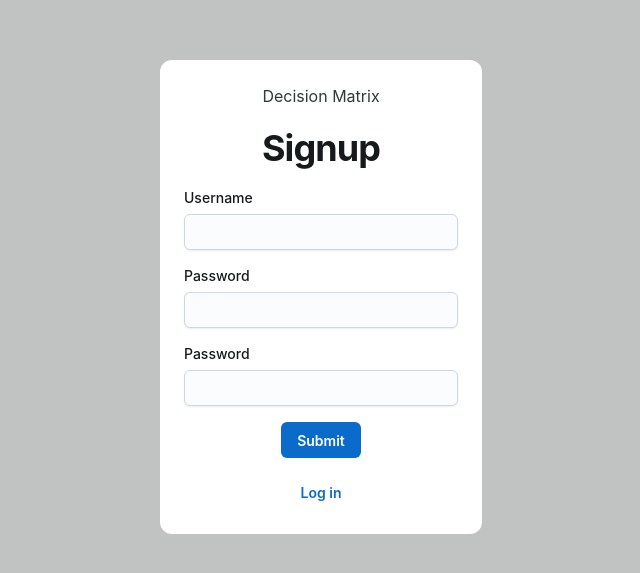
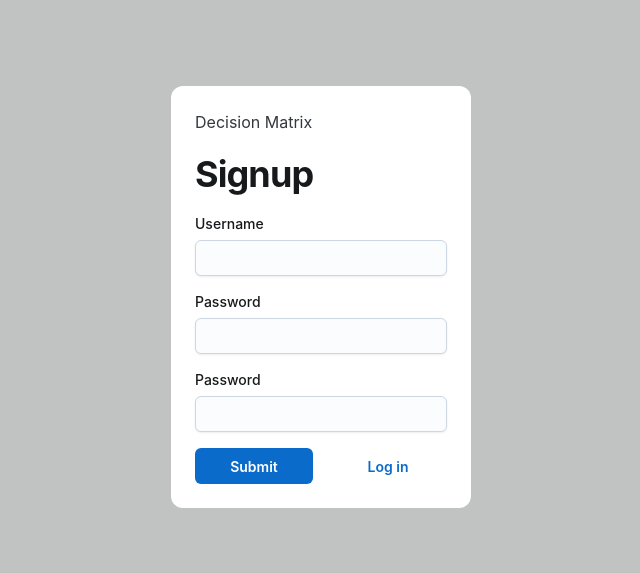
Before and after one commit to davidrhoderick/decision-matrix-frontend, a React (Vite) app: page /signup in a window 1280 px wide. Shown: the part 103-676 px from the top of the page, without its empty margins (319-959 px from the left). Built offline with nearby package versions, Linux system fonts and the light colour scheme; no server answers.

Commit message:
Abstracting more components into AuthForm component for login and signup and fixing error reporting.

```diff
--- a/src/components/AuthContainer.tsx
+++ /dev/null
@@ -1,29 +0,0 @@
-import { Stack, Typography } from "@mui/joy";
-import { FC, ReactNode } from "react";
-
-const AuthContainer: FC<{ children: ReactNode }> = ({ children }) => (
-  <Stack
-    alignItems={"center"}
-    justifyContent={"center"}
-    sx={(theme) => ({
-      background: theme.vars.palette.background.backdrop,
-      height: `100vh`,
-    })}
-  >
-    <Stack
-      spacing={2}
-      sx={(theme) => ({
-        background: theme.vars.palette.background.body,
-        padding: 3,
-        borderRadius: theme.vars.radius.lg,
-      })}
-      alignItems={"center"}
-    >
-      <Typography>Decision Matrix</Typography>
-
-      {children}
-    </Stack>
-  </Stack>
-);
-
-export default AuthContainer;
--- /dev/null
+++ b/src/components/AuthForm.tsx
@@ -0,0 +1,61 @@
+import { Stack, Typography, Grid, Alert } from "@mui/joy";
+import { FC, FormEventHandler, ReactNode } from "react";
+
+type Props = {
+  children: ReactNode;
+  title: string;
+  onSubmit: FormEventHandler;
+  leftAction?: ReactNode;
+  rightAction?: ReactNode;
+  error?: string;
+};
+
+const AuthForm: FC<Props> = ({
+  children,
+  title,
+  onSubmit,
+  leftAction,
+  rightAction,
+  error,
+}) => (
+  <Stack
+    alignItems={"center"}
+    justifyContent={"center"}
+    sx={(theme) => ({
+      background: theme.vars.palette.background.backdrop,
+      height: `100vh`,
+    })}
+  >
+    <Stack
+      spacing={2}
+      sx={(theme) => ({
+        background: theme.vars.palette.background.body,
+        padding: 3,
+        borderRadius: theme.vars.radius.lg,
+      })}
+      component={"form"}
+      onSubmit={onSubmit}
+      width={"300px"}
+    >
+      <Typography>Decision Matrix</Typography>
+
+      <Typography level={"h1"}>{title}</Typography>
+
+      {children}
+
+      {error && <Alert color={"danger"}>{error}</Alert>}
+
+      <Grid container px={1}>
+        <Grid xs={6} mr={1} ml={-1}>
+          {leftAction}
+        </Grid>
+
+        <Grid xs={6} ml={1} mr={-1}>
+          {rightAction}
+        </Grid>
+      </Grid>
+    </Stack>
+  </Stack>
+);
+
+export default AuthForm;
--- a/src/pages/Login.tsx
+++ b/src/pages/Login.tsx
@@ -9,15 +9,13 @@ import { AppDispatch, RootState } from "@/redux/store";
 import { login } from "@/redux/authSlice";
 
 import {
-  Alert,
   Button,
   FormControl,
   FormHelperText,
   FormLabel,
   Input,
-  Typography,
 } from "@mui/joy";
-import AuthContainer from "../components/AuthContainer";
+import AuthForm from "../components/AuthForm";
 
 type FormData = {
   username: string;
@@ -57,7 +55,7 @@ const Login: FC = () => {
       })
       .catch((error) => {
         setLoading(false);
-        setLoginError(error);
+        setLoginError(error.message);
         console.error(error);
       });
   });
@@ -66,9 +64,21 @@ const Login: FC = () => {
   const passwordMessage = "Please enter a valid password" as const;
 
   return (
-    <AuthContainer>
-      <Typography level={"h1"}>Login</Typography>
-
+    <AuthForm
+      title={"Login"}
+      onSubmit={onSubmit}
+      leftAction={
+        <Button type={"submit"} disabled={loading} fullWidth>
+          Submit
+        </Button>
+      }
+      rightAction={
+        <Button variant={"plain"} component={Link} to="/signup" fullWidth>
+          Sign up
+        </Button>
+      }
+      error={loginError}
+    >
       <Controller
         control={control}
         name={"username"}
@@ -110,17 +120,7 @@ const Login: FC = () => {
           </FormControl>
         )}
       />
-
-      {loginError && <Alert color={"danger"}>{loginError}</Alert>}
-
-      <Button onClick={onSubmit} disabled={loading}>
-        Submit
-      </Button>
-
-      <Button variant={"plain"} component={Link} to="/signup">
-        Sign up
-      </Button>
-    </AuthContainer>
+    </AuthForm>
   );
 };
 
--- a/src/pages/Signup.tsx
+++ b/src/pages/Signup.tsx
@@ -8,15 +8,13 @@ import { AppDispatch } from "@/redux/store";
 
 import { signup } from "@/redux/authSlice";
 
-import AuthContainer from "../components/AuthContainer";
+import AuthForm from "../components/AuthForm";
 import {
-  Alert,
   Button,
   FormControl,
   FormHelperText,
   FormLabel,
   Input,
-  Typography,
 } from "@mui/joy";
 
 const usernameMessage = "Please enter a valid username" as const;
@@ -54,16 +52,28 @@ const Signup: FC = () => {
         })
         .catch((error) => {
           setLoading(false);
-          setSignupError(error.message ?? error);
+          setSignupError(error.message);
           console.error(error);
         });
     }
   );
 
   return (
-    <AuthContainer>
-      <Typography level={"h1"}>Signup</Typography>
-
+    <AuthForm
+      title={"Signup"}
+      onSubmit={onSubmit}
+      leftAction={
+        <Button type={"submit"} disabled={loading} fullWidth>
+          Submit
+        </Button>
+      }
+      rightAction={
+        <Button variant={"plain"} component={Link} to="/login" fullWidth>
+          Log in
+        </Button>
+      }
+      error={signupError}
+    >
       <Controller
         control={control}
         name={"username"}
@@ -124,16 +134,7 @@ const Signup: FC = () => {
           </FormControl>
         )}
       />
-      {signupError && <Alert color={"danger"}>{signupError}</Alert>}
-
-      <Button onClick={onSubmit} disabled={loading}>
-        Submit
-      </Button>
-
-      <Button variant={"plain"} component={Link} to="/login">
-        Log in
-      </Button>
-    </AuthContainer>
+    </AuthForm>
   );
 };
 
--- a/src/redux/authSlice.ts
+++ b/src/redux/authSlice.ts
@@ -45,7 +45,7 @@ export const login = createAsyncThunk<
       return response.json();
     }
 
-    const error = await response.text();
+    const error = await response.json();
 
     return rejectWithValue(error);
   } catch (error) {
@@ -70,7 +70,7 @@ export const signup = createAsyncThunk<
       return response.json();
     }
 
-    const error = await response.text();
+    const error = await response.json();
 
     return rejectWithValue(error);
   } catch (error) {
@@ -100,7 +100,7 @@ export const signout = createAsyncThunk<boolean>(
         return true;
       }
 
-      const error = await response.text();
+      const error = await response.json();
 
       return rejectWithValue(error);
     } catch (error) {
```
